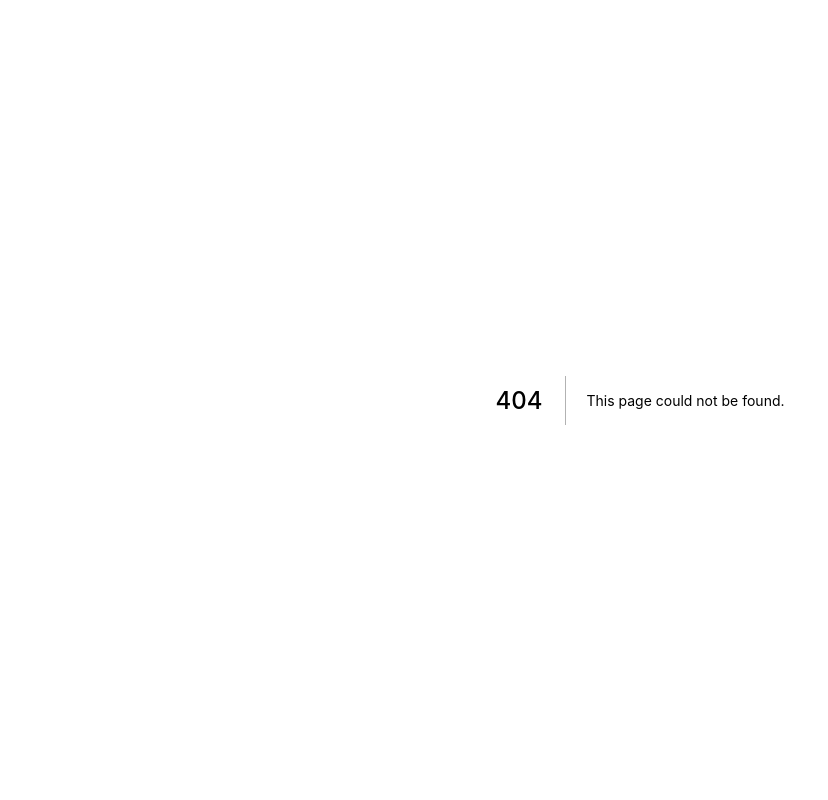
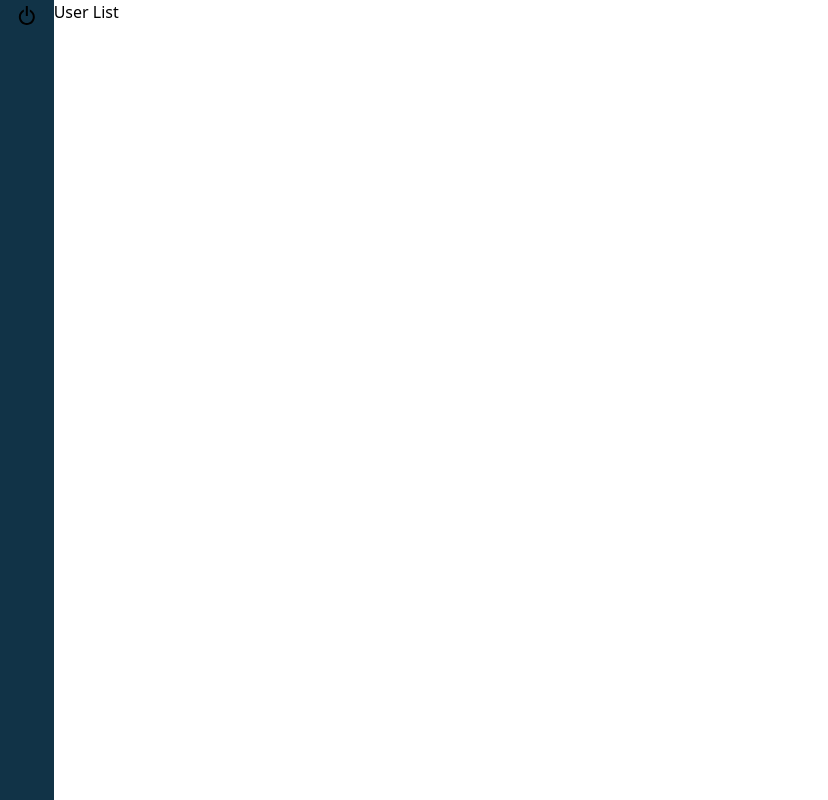
Before and after one commit to gauravprwl14/nextjs-notes-apps, a Next.js app: page /users in a window 1280 px wide. Before the commit this address had no page. Shown: the whole page, without its empty margins (0-828 px from the left). Built offline with nearby package versions, Linux system fonts and the light colour scheme.

Commit message:
added the user page

```diff
--- /dev/null
+++ b/pages/users.tsx
@@ -0,0 +1,23 @@
+
+import type { NextPage } from "next";
+import Layout from '../components/Layout'
+import SectionLayout from '../components/Page/SectionLayout'
+
+
+const Users: NextPage<{}> = ({ }) => {
+
+
+
+    return (
+        <div className="w-screen h-max min-h-screen">
+            <Layout>
+                {/* <NoteApp initialNote={initialNote} /> */}
+                User List
+            </Layout>
+        </div>
+    );
+};
+
+
+
+export default Users;
```
